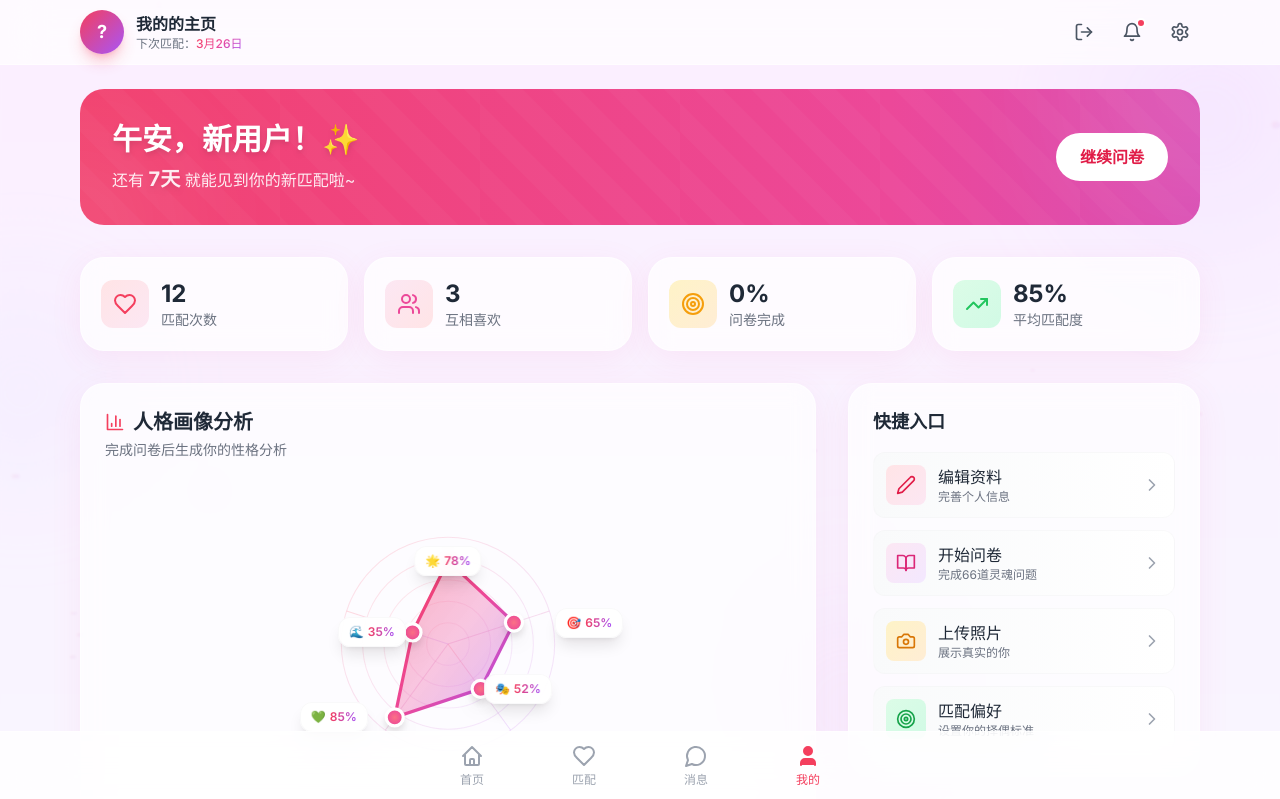
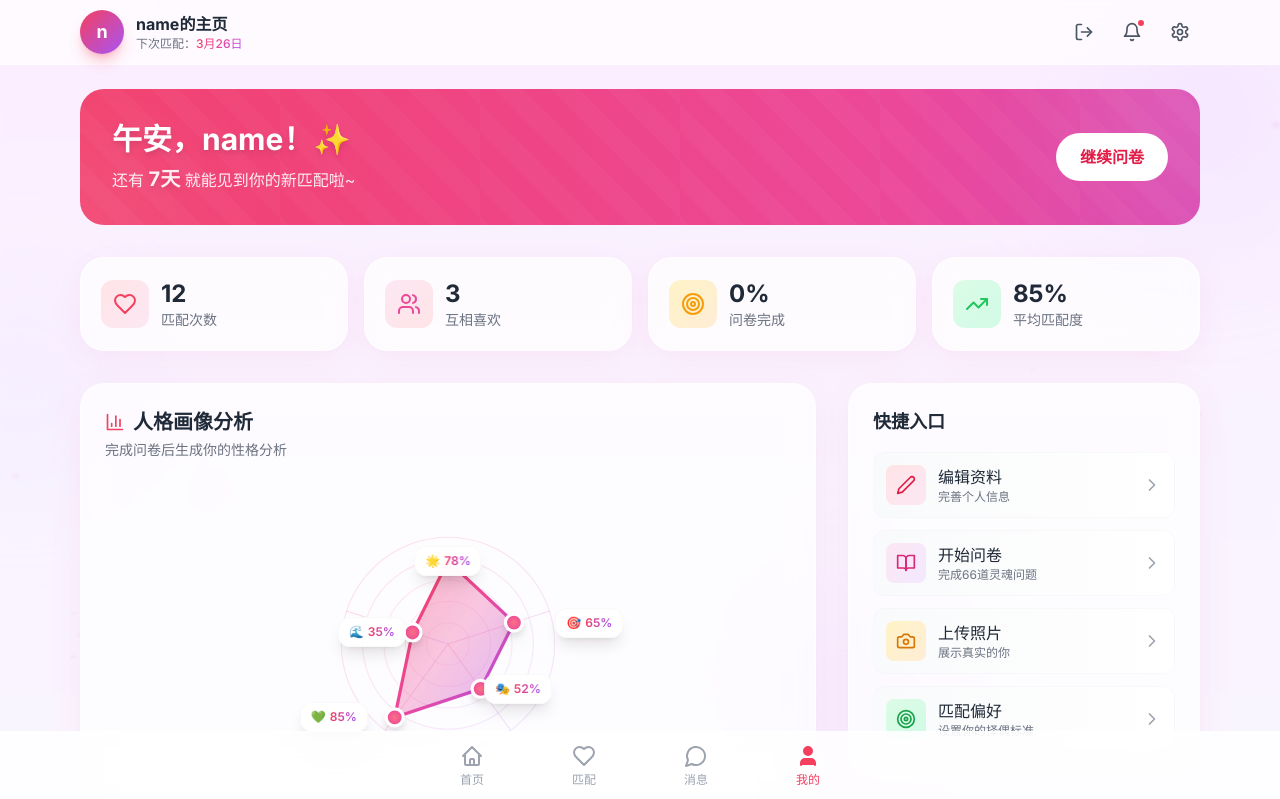
Before and after one commit to zhangheng6171-eng/xindong-toudi, a Next.js app: page /dashboard in a window 1280 px wide. Shown: the top 799 px of the page. Built offline with nearby package versions, Linux system fonts and the light colour scheme; sample sign-in values are in the browser's storage.

Commit message:
fix: 修复昵称显示问题
1. 如果 nickname 为空，使用 email 用户名部分作为显示名
2. 更新 users/list API 返回默认昵称
3. 数据库已更新 qwe 用户的 nickname

```diff
--- a/src/app/dashboard/page.tsx
+++ b/src/app/dashboard/page.tsx
@@ -324,11 +324,11 @@ export default function DashboardPage() {
                   {avatar ? (
                     <img src={avatar} alt="头像" className="w-full h-full object-cover" />
                   ) : (
-                    (profile.nickname || currentUser?.nickname || '?')[0]
+                    (profile.nickname || currentUser?.nickname || currentUser?.email?.split('@')[0] || '?')[0]
                   )}
                 </div>
                 <div>
-                  <h1 className="font-bold text-gray-800">{profile.nickname || currentUser?.nickname || '我的'}的主页</h1>
+                  <h1 className="font-bold text-gray-800">{profile.nickname || currentUser?.nickname || currentUser?.email?.split('@')[0] || '我的'}的主页</h1>
                   <p className="text-xs text-gray-500">下次匹配：<GradientText className="font-medium">3月26日</GradientText></p>
                 </div>
               </div>
@@ -365,7 +365,7 @@ export default function DashboardPage() {
                 <div className="flex flex-col md:flex-row md:items-center md:justify-between gap-4">
                   <div>
                     <h2 className="text-2xl md:text-3xl font-bold mb-2 drop-shadow-md">
-                      {greeting}，{profile.nickname || currentUser?.nickname || '新用户'}！✨
+                      {greeting}，{profile.nickname || currentUser?.nickname || currentUser?.email?.split('@')[0] || '新用户'}！✨
                     </h2>
                     <p className="text-white/90">
                       还有 <span className="font-bold text-xl drop-shadow-md">7天</span> 就能见到你的新匹配啦~
```
Also changed, not shown: 1 other file (tests, documents, lock files or other folders).
